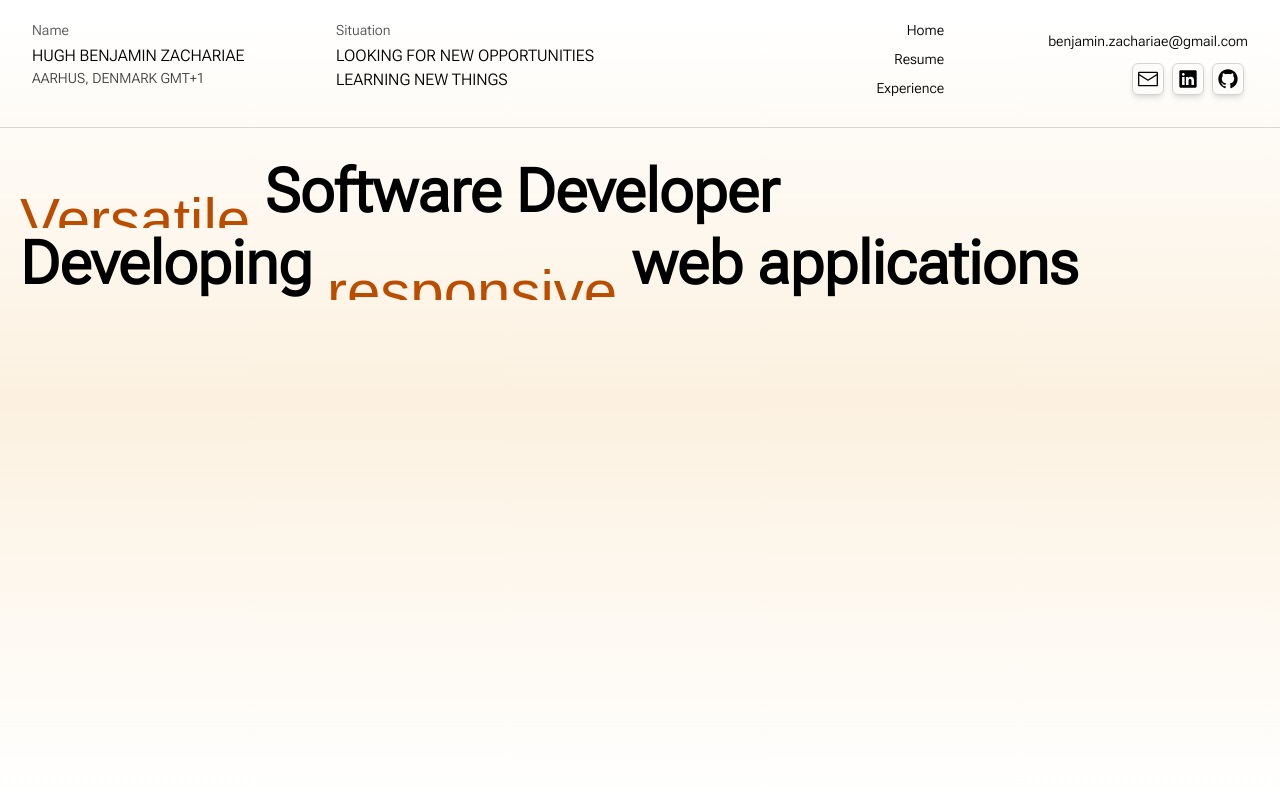
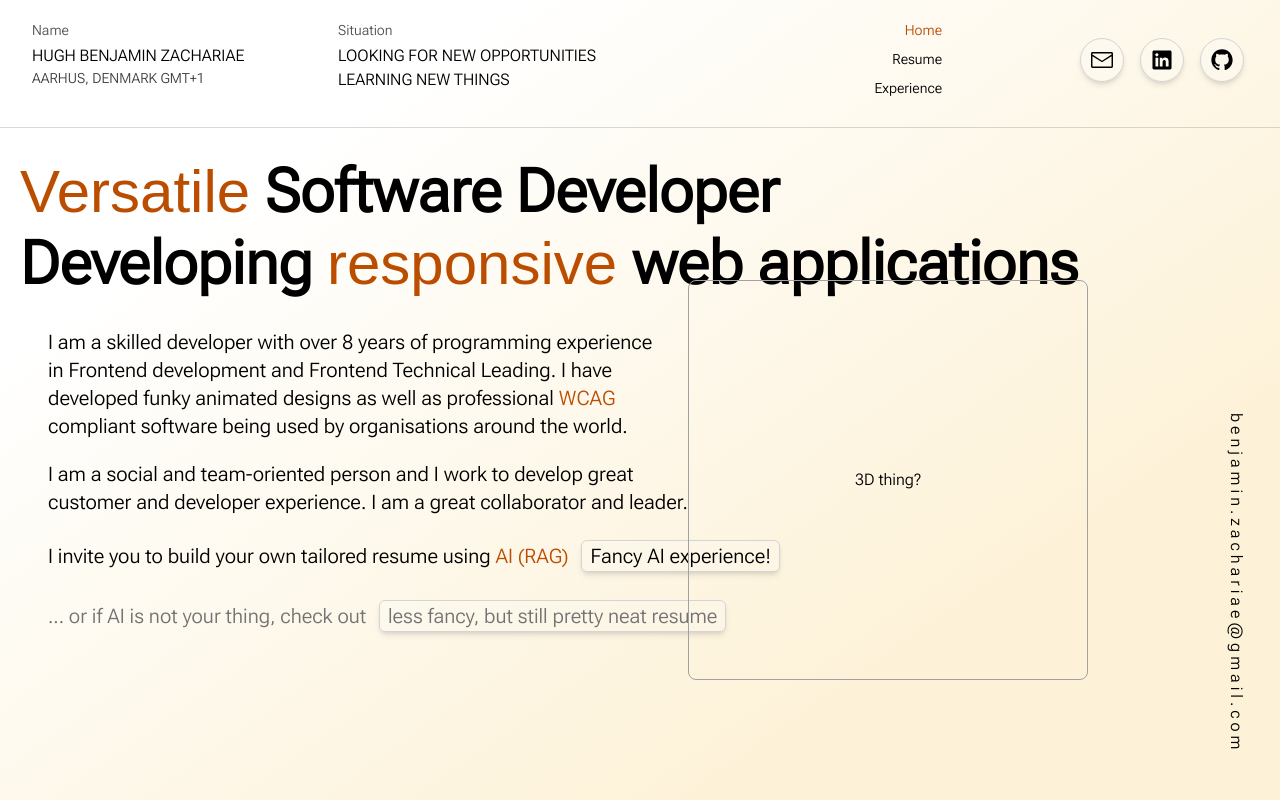
Before and after one commit to arcuo/cw-chat-bot, a Next.js app: page / in a window 1280 px wide. Built offline with nearby package versions, Linux system fonts and the light colour scheme; a web font is replaced by a local one.

Commit message:
progress

```diff
--- a/app/globals.css
+++ b/app/globals.css
@@ -41,7 +41,7 @@ body {
   background: #fff8f6;
 }
 
-.gradient-background {
+.gradient1-background {
   --degrees: 90deg;
   --outer: hsla(0, 0%, 100%, 1);
   --inner: rgb(252, 241, 224);
@@ -50,6 +50,17 @@ body {
   background: -moz-linear-gradient(var(--degrees), var(--outer) 0%, var(--inner) 50%, var(--outer) 98%);
   background: -webkit-linear-gradient(var(--degrees), var(--outer) 0%, var(--inner) 50%, var(--outer) 98%);
 }
+
+.gradient2-background {
+  --degrees: 125deg;
+  --outer: hsla(0, 0%, 100%, 1);
+  --inner: rgb(253, 242, 216);
+  background: var(--outer);
+  background: linear-gradient(var(--degrees), var(--inner) 24%, var(--outer) 79%);
+  background: -moz-linear-gradient(var(--degrees), var(--inner) 24%, var(--outer) 79%);
+  background: -webkit-linear-gradient(var(--degrees), var(--inner) 24%, var(--outer) 79%);
+}
+
 
 .lined-background {
   --rgb: 255 255 255;
--- a/app/layout.tsx
+++ b/app/layout.tsx
@@ -22,7 +22,7 @@ export default function RootLayout({
 			<body
 				className={cn(
 					font.className,
-					"gradient-background flex h-full w-full flex-col gap-2 overflow-auto",
+					"gradient2-background flex h-full w-full flex-col gap-2 overflow-auto",
 				)}
 			>
 				<Header />
--- a/app/page.tsx
+++ b/app/page.tsx
@@ -4,14 +4,20 @@ import { AnimatePresence, motion, type Variants } from "motion/react";
 import { useEffect, useMemo, useRef, useState } from "react";
 import { Nova_Mono } from "next/font/google";
 import { cn } from "@/lib/utils";
+import { EmailCopy } from "@/components/ui/emailCopy";
+import { LinkButton } from "@/components/ui/button";
+import {
+	PageTranstionWrapper,
+	type PageTransitionVariants,
+} from "@/components/ui/pageTransitionWrapper";
 
 const font_mono = Nova_Mono({ subsets: ["latin"], weight: ["400"] });
 
 export default function Home() {
 	return (
-		<div>
+		<PageTranstionWrapper className="flex flex-col gap-7">
 			<motion.h1
-				className="w-[90%] text-balance font-bold text-6xl leading-18"
+				className="col-span-2 w-[90%] text-balance font-bold text-6xl leading-18"
 				layout
 			>
 				<p>
@@ -22,15 +28,72 @@ export default function Home() {
 				</p>
 				<p>
 					Developing{" "}
-					<ScrollingWord
-						words={["accessible", "responsive", "performant"]}
-					/>{" "}
+					<ScrollingWord words={["accessible", "responsive", "performant"]} />{" "}
 					web applications
 				</p>
 			</motion.h1>
-		</div>
+			<div className="ml-7 w-[60%] text-balance text-xl max-xl:ml-0 max-xl:w-[90%] [&>p]:mb-5">
+				<p>
+					I am a skilled developer with over 8 years of programming experience
+					in Frontend development and Frontend Technical Leading. I have
+					developed funky animated designs as well as professional{" "}
+					<span className="text-amber-700">WCAG</span> compliant software being
+					used by organisations around the world.
+				</p>
+				<p>
+					I am a social and team-oriented person and I work to develop great
+					customer and developer experience. I am a great collaborator and
+					leader.
+				</p>
+				<p>
+					I invite you to build your own tailored resume using{" "}
+					<span className="text-amber-700">AI (RAG)</span>{" "}
+					<LinkButton
+						href="/experience"
+						className="ml-2 inline-block px-2 py-[1px]"
+					>
+						Fancy AI experience!
+					</LinkButton>
+				</p>
+				<p className="text-neutral-500">
+					... or if AI is not your thing, check out{" "}
+					<LinkButton
+						href="/resume"
+						className="ml-2 inline-block px-2 py-[1px]"
+					>
+						less fancy, but still pretty neat resume
+					</LinkButton>
+				</p>
+			</div>
+			{/* <LinkButton
+				href="mailto:benjamin.zachariae@gmail.com"
+				className="row-start-3 ml-7 h-fit w-fit px-6 py-3 max-xl:ml-0"
+			>
+				Contact me!
+			</LinkButton> */}
+
+			<motion.div
+				variants={rightSideVariants}
+				transition={{ delay: 1 }}
+				className="fixed right-[15%] bottom-[15%] flex size-[400px] items-center justify-center rounded-lg border border-neutral-400 max-xl:relative max-xl:right-0 max-xl:bottom-0"
+			>
+				3D thing?
+			</motion.div>
+			<motion.address
+				variants={rightSideVariants}
+				transition={{ delay: 1.4 }}
+				className="fixed right-[2.5%] bottom-[5%] tracking-[4px]"
+			>
+				<EmailCopy className="[writing-mode:vertical-rl]" />
+			</motion.address>
+		</PageTranstionWrapper>
 	);
 }
+
+const rightSideVariants: PageTransitionVariants = {
+	hidden: { x: 20, opacity: 0 },
+	shown: { x: 0, opacity: 1 },
+};
 
 const variants: Variants = {
 	initial: { y: 100 },
@@ -48,9 +111,10 @@ export const ScrollingWord = ({ words }: { words: string[] }) => {
 	);
 
 	useEffect(() => {
-		const interval = setInterval(() => {
+		const interval = setInterval(async () => {
+			await new Promise((resolve) => setTimeout(resolve, Math.random() * 1000));
 			setIndex((i) => (i + 1) % words.length);
-		}, 5000);
+		}, 4000);
 		return () => clearInterval(interval);
 	}, []);
 
@@ -70,7 +134,7 @@ export const ScrollingWord = ({ words }: { words: string[] }) => {
 								initial="initial"
 								animate="animate"
 								exit="exit"
-								transition={{ duration: 0.5, ease: [0.55, 0, 1, 0.45] }}
+								transition={{ duration: 0.3, ease: [0.16, 1, 0.3, 1] }}
 								variants={variants}
 							>
 								{w}
--- a/app/resume/page.tsx
+++ b/app/resume/page.tsx
@@ -1,5 +1,10 @@
+import { PageTranstionWrapper } from "@/components/ui/pageTransitionWrapper";
 import { ResumeView } from "@/components/views/resumeView";
 
 export default function ResumePage() {
-	return <ResumeView />;
+	return (
+		<PageTranstionWrapper>
+			<ResumeView />
+		</PageTranstionWrapper>
+	);
 }
--- a/components/ui/button.tsx
+++ b/components/ui/button.tsx
@@ -8,6 +8,9 @@ import {
 	type PropsWithChildren,
 } from "react";
 import * as Slot from "@radix-ui/react-slot";
+import Link from "next/link";
+
+export const MotionLink = motion(Link);
 
 export function LinkButton({
 	children,
@@ -15,10 +18,11 @@ export function LinkButton({
 	disabled,
 	icon,
 	...rest
-}: React.ComponentProps<typeof motion.a> & ComponentProps<typeof ButtonStyle>) {
+}: React.ComponentProps<typeof MotionLink> &
+	ComponentProps<typeof ButtonStyle>) {
 	return (
-		<ButtonStyle icon={icon} disabled={disabled}>
-			<motion.a {...rest}>{children}</motion.a>
+		<ButtonStyle icon={icon} disabled={disabled} className={className}>
+			<MotionLink {...rest}>{children}</MotionLink>
 		</ButtonStyle>
 	);
 }
@@ -27,7 +31,12 @@ const ButtonStyle = ({
 	children,
 	disabled,
 	icon,
-}: PropsWithChildren & { disabled?: boolean; icon?: boolean }) => {
+	className,
+}: PropsWithChildren & {
+	disabled?: boolean;
+	icon?: boolean;
+	className?: string;
+}) => {
 	return (
 		<Slot.Root
 			className={cn(
@@ -36,6 +45,7 @@ const ButtonStyle = ({
 					"pointer-events-none opacity-50": disabled,
 					"flex size-8 items-center justify-center p-[5px] *:size-full": icon,
 				},
+				className,
 			)}
 			// @ts-ignore
 			whileHover={{ scale: 1.05 }}
@@ -81,10 +91,9 @@ export function Button({
 	useEffect(() => stopInterval, []);
 
 	return (
-		<ButtonStyle icon={icon} disabled={disabled}>
+		<ButtonStyle icon={icon} disabled={disabled} className={className}>
 			<motion.button
 				type="button"
-				className={className}
 				onMouseDown={
 					onHoldDown
 						? () => {
--- /dev/null
+++ b/components/ui/emailCopy.tsx
@@ -0,0 +1,32 @@
+"use client";
+
+import { useState, type HTMLAttributes } from "react";
+import { Tooltip } from "./tooltip";
+import { cn } from "@/lib/utils";
+
+export const EmailCopy = ({
+	className,
+	...props
+}: HTMLAttributes<HTMLButtonElement>) => {
+	const [copied, setCopied] = useState(false);
+
+	return (
+		<Tooltip content={copied ? "Copied!" : "Click to copy"}>
+			<button
+				type="button"
+				className={cn(
+					"cursor-copy not-italic transition-colors hover:text-amber-700 ",
+					className,
+				)}
+				onClick={() => {
+					navigator.clipboard.writeText("benjamin.zachariae@gmail.com");
+					setCopied(true);
+					setTimeout(() => setCopied(false), 5000);
+				}}
+				{...props}
+			>
+				benjamin.zachariae@gmail.com
+			</button>
+		</Tooltip>
+	);
+};
--- a/components/ui/header.tsx
+++ b/components/ui/header.tsx
@@ -8,18 +8,29 @@ import {
 	LinkedInLogoIcon,
 } from "@radix-ui/react-icons";
 import { motion, type Variants } from "motion/react";
-import { Tooltip } from "./tooltip";
+import { usePathname } from "next/navigation";
+import { cn } from "@/lib/utils";
 
-const NavLink = ({ children, ...rest }: ComponentProps<typeof Link>) => {
+const NavLink = ({ children, href, ...rest }: ComponentProps<typeof Link>) => {
+	const pathname = usePathname();
+	const selected = pathname === href;
 	return (
 		<motion.div
 			whileHover="hover"
 			initial="initial"
 			whileTap={{ opacity: 0.7, transition: { duration: 0.1 } }}
 		>
-			<Link {...rest}>{children}</Link>
+			<Link
+				href={href}
+				{...rest}
+				className={cn("transition-colors", {
+					"pointer-events-none text-amber-700": selected,
+				})}
+			>
+				{children}
+			</Link>
 			<motion.hr
-				className="text-amber-500"
+				className="text-amber-700"
 				key="underline"
 				variants={{
 					hover: {
@@ -62,7 +73,7 @@ export function Header() {
 	return (
 		<>
 			<motion.div
-				className="@container grid grid-cols-4 grid-cols-fr px-8 py-5"
+				className="@container grid grid-cols-4 grid-cols-fr gap-2 px-8 py-5"
 				variants={container}
 				initial="hidden"
 				animate="show"
@@ -123,25 +134,10 @@ export function Header() {
 				<motion.div
 					key="links"
 					variants={item}
-					className="flex @max-[1350px]:flex-col @max-[1350px]:items-end items-center justify-end gap-2"
+					className="flex items-center justify-end gap-2"
 				>
-					<address className="@max-[1350px]:mr-0 mr-5 text-sm not-italic">
-						<Tooltip content={copied ? "Copied!" : "Click to copy"}>
-							<button
-								type="button"
-								className="cursor-copy"
-								onClick={() => {
-									navigator.clipboard.writeText("benjamin.zachariae@gmail.com");
-									setCopied(true);
-									setTimeout(() => setCopied(false), 5000);
-								}}
-							>
-								benjamin.zachariae@gmail.com
-							</button>
-						</Tooltip>
-					</address>
-					<div className="@max-[1350px]:flex contents @max-[1350px]:justify-end">
 					<LinkButton
+						className="size-11 rounded-full p-2.5"
 						aria-label="Email"
 						href="mailto:benjamin.zachariae@gmail.com"
 						target="_blank"
@@ -150,6 +146,7 @@ export function Header() {
 						<EnvelopeClosedIcon />
 					</LinkButton>
 					<LinkButton
+						className="size-11 rounded-full p-2.5"
 						aria-label="LinkedIn"
 						href="https://www.linkedin.com/in/benjamin-zachariae-17591a117/"
 						target="_blank"
@@ -158,6 +155,7 @@ export function Header() {
 						<LinkedInLogoIcon />
 					</LinkButton>
 					<LinkButton
+						className="size-11 rounded-full p-2.5"
 						aria-label="Github"
 						href="https://github.com/arcuo/"
 						target="_blank"
@@ -165,7 +163,6 @@ export function Header() {
 					>
 						<GitHubLogoIcon />
 					</LinkButton>
-					</div>
 				</motion.div>
 			</motion.div>
 			<motion.hr
--- /dev/null
+++ b/components/ui/pageTransitionWrapper.tsx
@@ -0,0 +1,32 @@
+"use client";
+
+import { motion, type Variant, type Variants } from "motion/react";
+import type { ComponentProps } from "react";
+
+export type PageTransitionVariants = Variants & {
+	hidden: Variant;
+	shown: Variant;
+};
+
+const variants: PageTransitionVariants = {
+	hidden: { opacity: 0, x: -20 },
+	shown: { opacity: 1, x: 0 },
+};
+
+export const PageTranstionWrapper = ({
+	children,
+	className,
+	...rest
+}: ComponentProps<typeof motion.div>) => {
+	return (
+		<motion.div
+			initial="hidden"
+			animate="shown"
+			className={className}
+			variants={variants}
+			{...rest}
+		>
+			{children}
+		</motion.div>
+	);
+};
```
Also changed, not shown: components/ui/tooltip.tsx (+11 -5 lines), 1 other file (tests, documents, lock files or other folders). Lines whose indentation alone changed are shown as unchanged.
